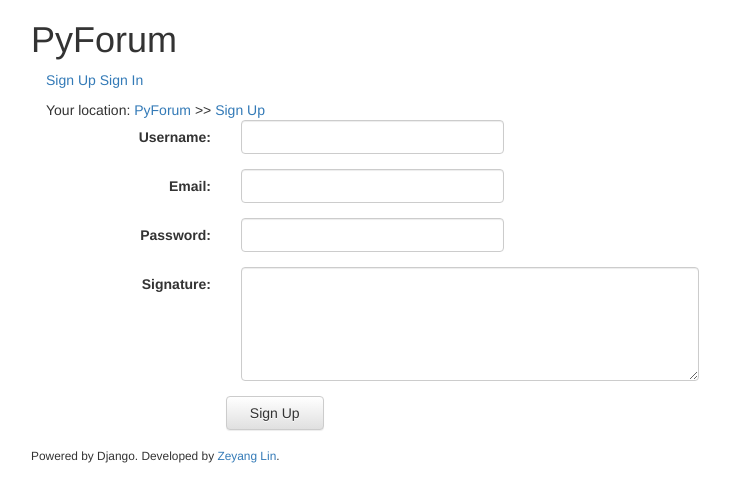
After one commit to linzeyang/pyforum, a Django app: template pyforum/templates/pyforum/sign_up.html in a window 1280 px wide. The commit adds this page. Shown: the top 502 px of the page, without its empty margins (24-754 px from the left). Run offline with Django 3.2, Linux system fonts and the light colour scheme; the template is opened without the code that fills it, so the values that code supplies are empty; some libraries are stand-ins or nearby versions.

Commit message:
[Alpha-2.4] Add prototype for sign in/out function

```diff
--- a/pyforum/templates/pyforum/base.html
+++ b/pyforum/templates/pyforum/base.html
@@ -23,7 +23,14 @@
       <header class="row">
         <h1>PyForum</h1>
       </header>
-      <p><a href="{% url 'pyforum:register' %}">Register</a></p>
+      <p>
+      {% if not user.is_authenticated %}
+        <a href="{% url 'pyforum:sign_up' %}">Sign Up</a>
+        <a href="{% url 'pyforum:sign_in' %}">Sign In</a>
+      {% else %}
+        <a href="{% url 'pyforum:sign_out' %}">Sign Out</a>
+      {% endif %}
+      </p>
       {% endblock %}
 
       {% block nav %}
--- /dev/null
+++ b/pyforum/templates/pyforum/sign_up.html
@@ -0,0 +1,40 @@
+{% extends 'pyforum/base.html' %}
+
+{% block title %}Sign Up | PyForum{% endblock %}
+
+{% block nav %}
+Your location: <a href="{% url 'pyforum:forum_list' %}">PyForum</a> >> <a href="">Sign Up</a>
+{% endblock %}
+
+{% block content %}
+<form role="form" class="form-horizontal" action="{% url 'pyforum:save_user' %}" method="POST">
+  {% csrf_token %}
+  <div class="form-group">
+    <label class="col-md-2 control-label">Username: </label>
+    <div class="col-md-3">
+      <input type="text" name="username" class="form-control" />
+    </div>
+  </div>
+  <div class="form-group">
+    <label class="col-md-2 control-label">Email: </label>
+    <div class="col-md-3">
+      <input type="email" name="email" class="form-control" />
+    </div>
+  </div>
+  <div class="form-group">
+    <label class="col-md-2 control-label">Password: </label>
+    <div class="col-md-3">
+      <input type="password" name="password" class="form-control" />
+    </div>
+  </div>
+  <div class="form-group">
+    <label class="col-md-2 control-label">Signature: </label>
+    <div class="col-md-5">
+      <textarea name="signature" rows="5" class="form-control"></textarea>
+    </div>
+  </div>
+  <div class="form-group">
+    <input type="submit" class="col-md-1 col-md-offset-2 btn btn-default" value="Sign Up" />
+  </div>
+</form>
+{% endblock %}
--- a/pyforum/urls.py
+++ b/pyforum/urls.py
@@ -22,6 +22,9 @@ urlpatterns = patterns('pyforum.views',
     url(r'^thread/(?P<thread_id>\d+)/compose/$', 'compose_post', name='compose_post'),
     url(r'^save_post/$', 'save_post', name='save_post'),
     url(r'^user/(?P<user_id>\d+)/$', 'user_detail', name='user_detail'),
-    url(r'^register/$', 'register', name='register'),
+    url(r'^sign_up/$', 'sign_up', name='sign_up'),
     url(r'^save_user/$', 'save_user', name='save_user'),
+    url(r'^sign_in/$', 'sign_in', name='sign_in'),
+    url(r'^auth_user/$', 'auth_user', name='auth_user'),
+    url(r'^sign_out/$', 'sign_out', name='sign_out'),
 )
```
Also changed, not shown: pyforum/templates/pyforum/register.html (deleted, +0 -26 lines), pyforum/templates/pyforum/sign_in.html (added, +30 -0 lines), pyforum/views.py (+20 -2 lines).
